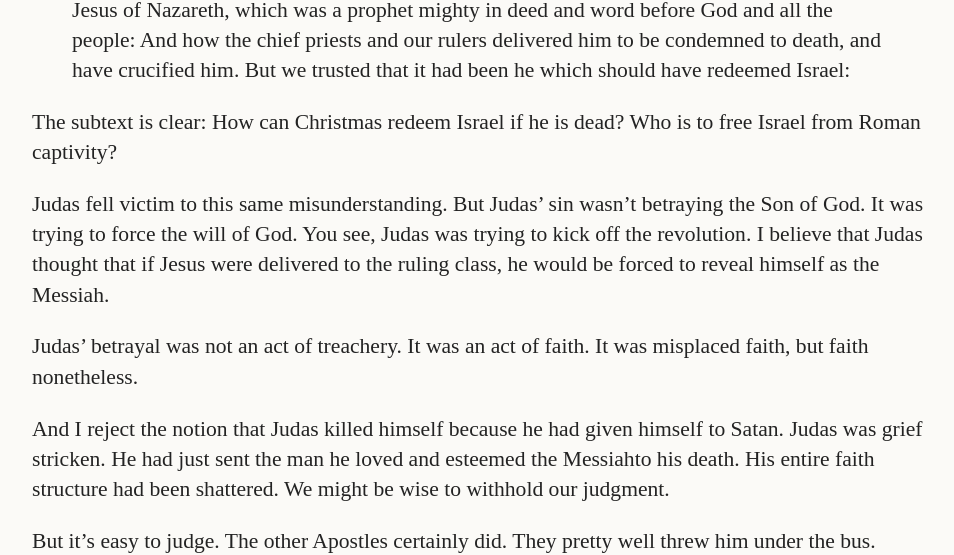
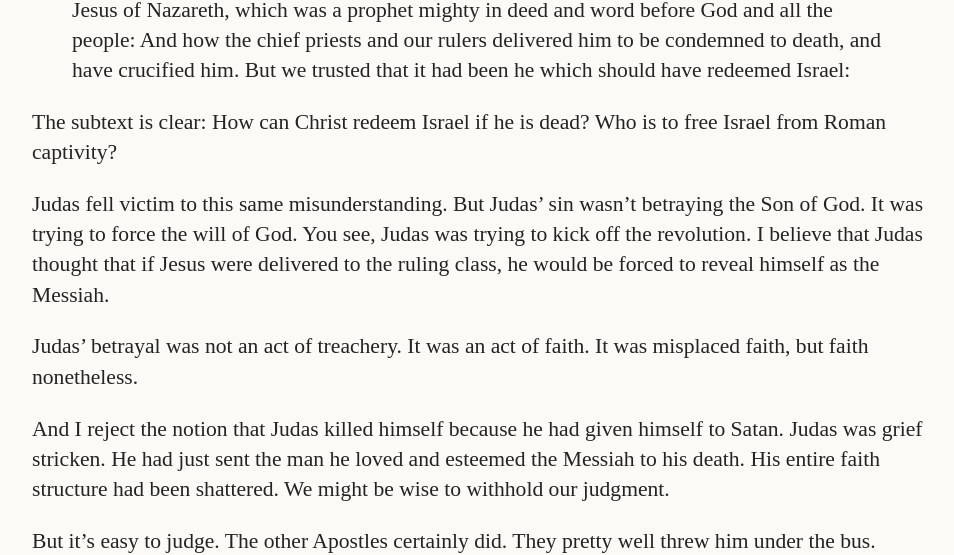
Before and after one commit to nutterb/nutterb.github.com, a Jekyll site: the page built from private/_posts/2017-02-28-misguided-wisdom-judas.md, in a window 1280 px wide. Shown: the part 734-1289 px from the top of the page, without its empty margins (160-1114 px from the left). Built offline with Jekyll 4.4.1, drawn with Linux system fonts in a browser that asks for light colours; comment, search, counter and statistics services are not loaded.

Commit message:
Update 2017-02-28-misguided-wisdom-judas.md

```diff
--- a/private/_posts/2017-02-28-misguided-wisdom-judas.md
+++ b/private/_posts/2017-02-28-misguided-wisdom-judas.md
@@ -17,13 +17,13 @@ Coincidentally, this same concept of application to achiever preconditioned beli
 > And how the chief priests and our rulers delivered him to be condemned to death, and have crucified him.
 > But we trusted that it had been he which should have redeemed Israel:
 
-The subtext is clear: How can Christmas redeem Israel if he is dead? Who is to free Israel from Roman captivity?
+The subtext is clear: How can Christ redeem Israel if he is dead? Who is to free Israel from Roman captivity?
 
 Judas fell victim to this same misunderstanding. But Judas' sin wasn't betraying the Son of God. It was trying to force the will of God. You see, Judas was trying to kick off the revolution. I believe that Judas thought that if Jesus were delivered to the ruling class, he would be forced to reveal himself as the Messiah.
 
 Judas' betrayal was not an act of treachery. It was an act of faith. It was misplaced faith, but faith nonetheless.
 
-And I reject the notion that Judas killed himself because he had given himself to Satan. Judas was grief stricken. He had just sent the man he loved and esteemed the Messiahto his death. His entire faith structure had been shattered. We might be wise to withhold our judgment.
+And I reject the notion that Judas killed himself because he had given himself to Satan. Judas was grief stricken. He had just sent the man he loved and esteemed the Messiah to his death. His entire faith structure had been shattered. We might be wise to withhold our judgment.
 
 But it's easy to judge. The other Apostles certainly did. They pretty well threw him under the bus.
 
```
